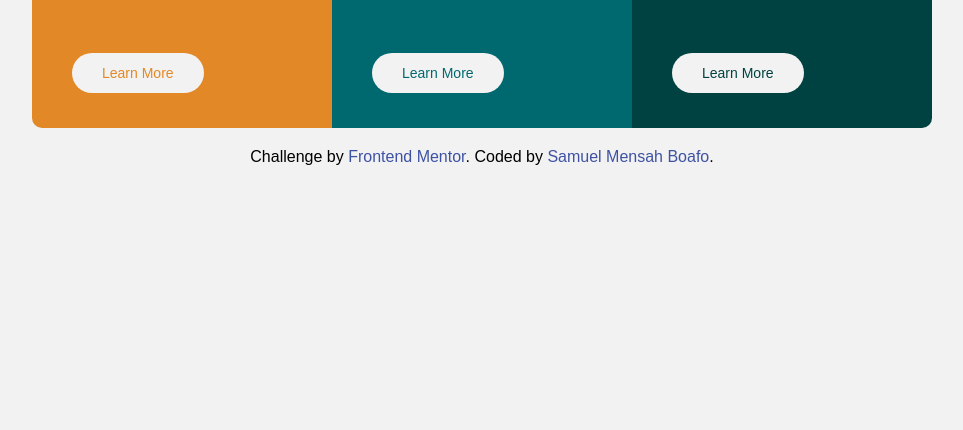
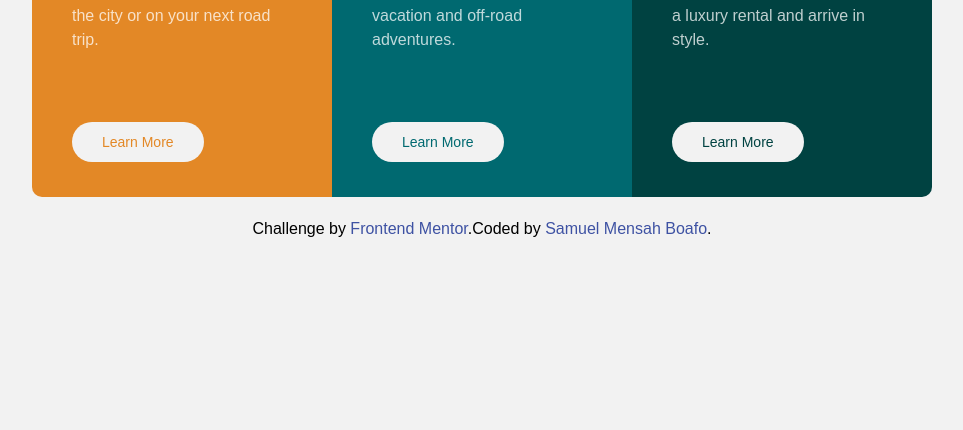
Before and after one commit to sam0560/3-view-preview-card, a plain HTML site: page index.html in a window 1280 px wide. Shown: the part 402-832 px from the top of the page, without its empty margins (158-1121 px from the left). Before the commit the page ends 800 px from the top, so only its background shows below. Drawn offline with Linux system fonts and the light colour scheme; a web font is replaced by a local one.

Commit message:
Center cards

```diff
--- a/index.html
+++ b/index.html
@@ -61,10 +61,10 @@
         </div>
       </div>
     </div>
+    <div class="attribution">
+      <p>Challenge by <a href="https://www.frontendmentor.io?ref=challenge" target="_blank"> Frontend Mentor</a>.</p>
+      <p>Coded by <a href="https://www.frontendmentor.io/profile/sam0560">Samuel Mensah Boafo</a>.</p>
+    </div>
   </main>
-  <div class="attribution">
-    Challenge by <a href="https://www.frontendmentor.io?ref=challenge" target="_blank"> Frontend Mentor</a>.
-    Coded by <a href="https://www.frontendmentor.io/profile/sam0560">Samuel Mensah Boafo</a>.
-  </div>
 </body>
 </html>
--- a/style.css
+++ b/style.css
@@ -7,7 +7,12 @@
 }
 body{
     background-color: hsl(0, 0%, 95%);
-    margin: 100px auto 10px;
+    margin: 1rem 2rem;
+    display: flex;
+    justify-content: center;
+    flex-direction: column;
+    min-height: 100vh;
+    align-items: center;
 }
 h1{
     font-family: 'Big Shoulders Display', sans-serif;
@@ -78,10 +83,17 @@ button:hover{
     color: hsl(179, 100%, 13%);
 }
 .attribution{
+    display: flex;
+    flex-flow: row wrap;
+    justify-content: center;
+    align-items: center;
     padding: 20px 0;
     font-size: 1rem;
     font-family: 'Lexend Deca', sans-serif;
     font-weight: 400;
+}
+.attribution > p {
+    color: #000;
 }
 a{
     text-decoration: none;
```
